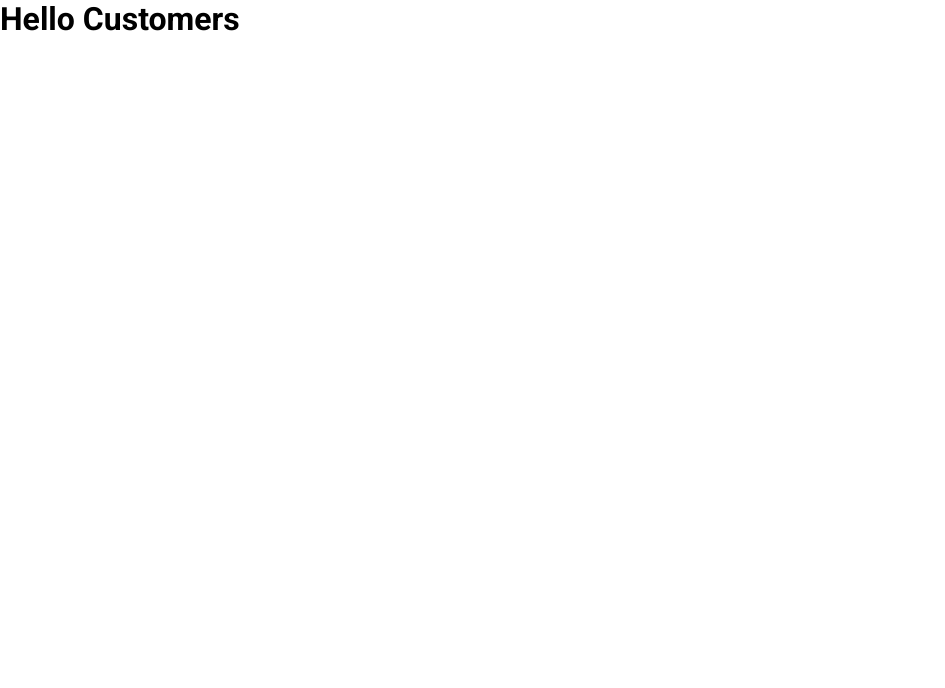
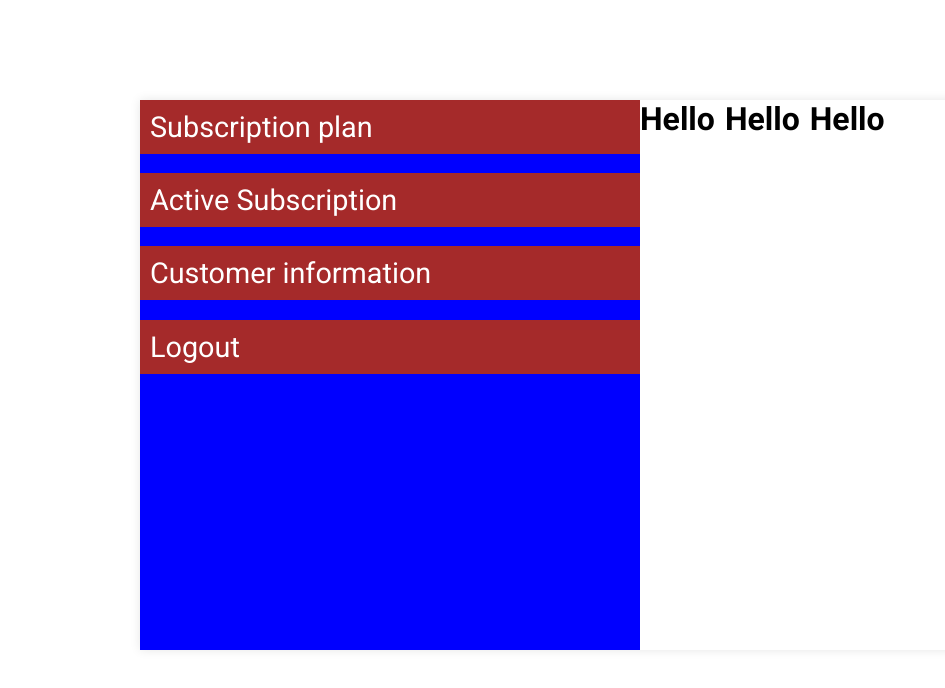
Before and after one commit to abbabashir/customer-subscription, a plain HTML site: page index.html in a window 1280 px wide. Shown: the whole page, without its empty margins (0-945 px from the left). Drawn offline with Linux system fonts and the light colour scheme.

Commit message:
started styling

```diff
--- a/index.html
+++ b/index.html
@@ -14,6 +14,29 @@
     <title>Customer subscription</title>
   </head>
   <body>
-    <h1>Hello Customers</h1>
+    <div class="main-container">
+        <div class="side-nav">
+            <ul class="nav-items">
+                <li><a href="#">Subscription plan</a></li>
+                <li><a href="#">Active Subscription</a></li>
+                <li><a href="#">Customer information</a></li>
+                <li><a href="#">Logout</a></li>
+            </ul>
+        </div>
+
+        <div class="subscription-container">
+            <div class="subscription-plan">
+                <h1>Hello</h1>
+            </div>
+
+            <div class="subscription-plan">
+                <h1>Hello</h1>
+            </div>
+
+            <div class="subscription-plan">
+                <h1>Hello</h1>
+            </div>
+        </div>
+    </div>
   </body>
 </html>
--- a/style.css
+++ b/style.css
@@ -7,3 +7,38 @@
 body {
     font-family: 'Roboto', sans-serif;
 }
+
+.main-container {
+    display: grid;
+    grid-template-columns: repeat(2, 1fr);
+    width: 1000px;
+    margin: 100px auto;
+    box-shadow: 0 0 10px rgba(0, 0, 0, 0.1);
+    height: 550px;
+}
+
+.side-nav {
+    background-color: blue;
+}
+
+.nav-items {
+    list-style: none;
+    display: flex;
+    flex-direction: column;
+    gap: 1.2rem;
+}
+
+.nav-items a {
+    text-decoration: none;
+    display: inline-block;
+    color: #fff;
+    font-size: 1.8rem;
+    background-color: brown;
+    padding: 10px;
+    width: 100%;
+}
+
+.subscription-container {
+    display: flex;
+    gap: 10px;
+}
```
